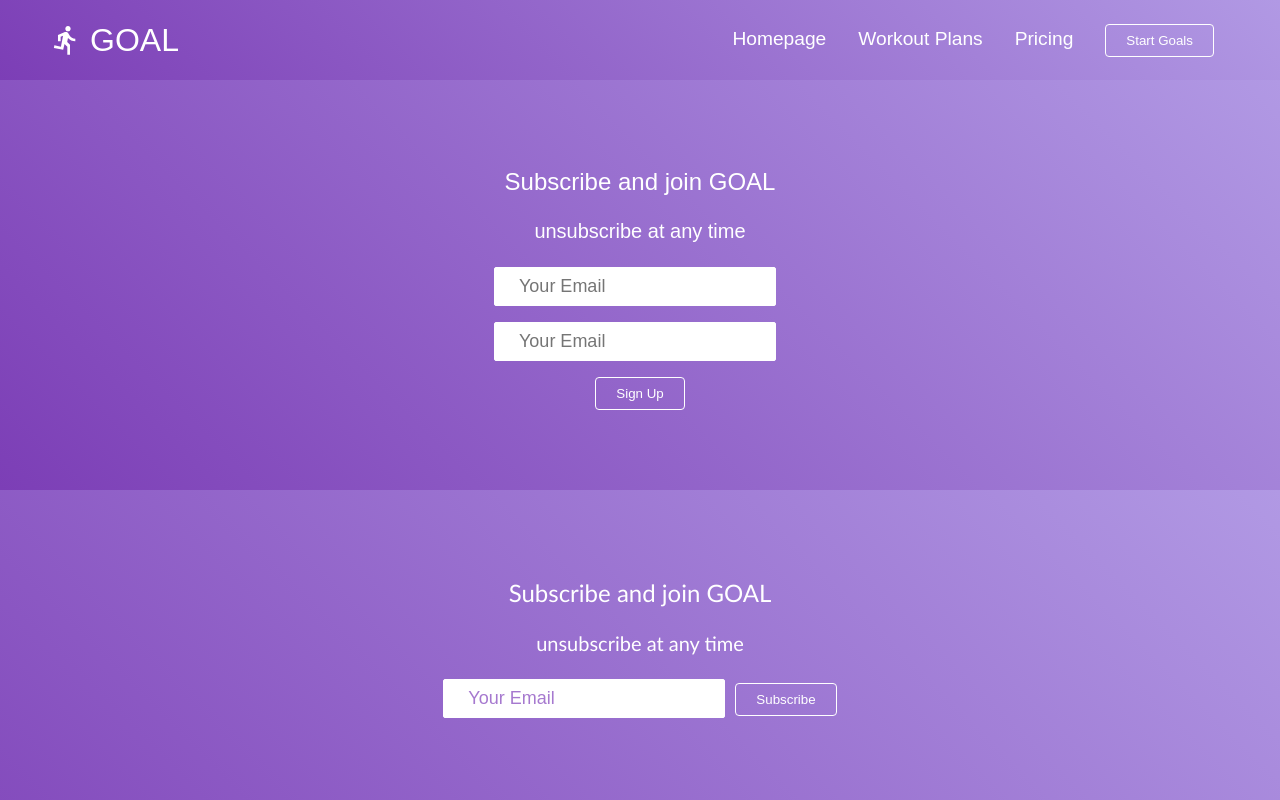
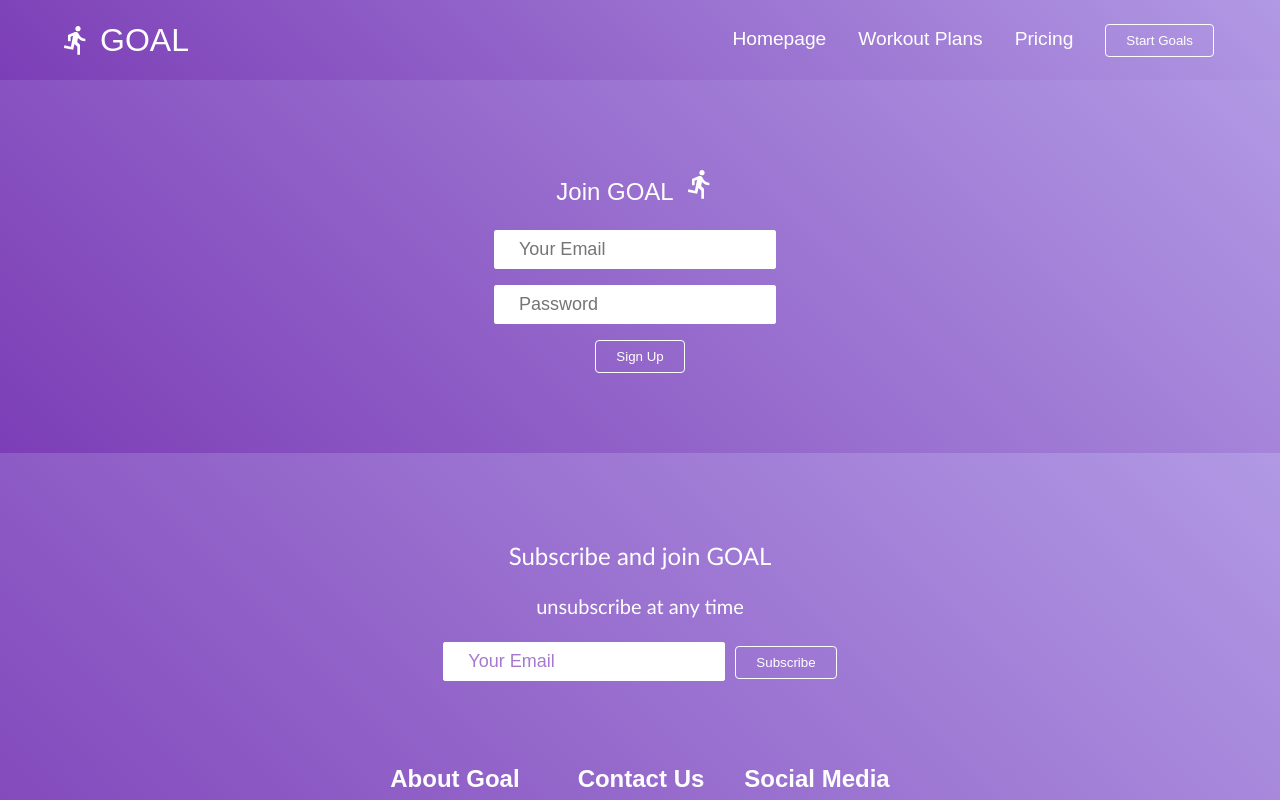
Before and after one commit to Coltthatcher/capstone, a React (Create React App) app: page /sign-up in a window 1280 px wide. Shown: the top 800 px of the page. Built offline with nearby package versions, Linux system fonts and the light colour scheme.

Commit message:
small edits in sigup

```diff
--- a/src/components/pages/HomePage/SignUp.css
+++ b/src/components/pages/HomePage/SignUp.css
@@ -43,3 +43,11 @@
   border: 1px solid #fff;
   float: left;
 }
+
+.navbar-icon {
+  color: #fff;
+  font-size: 2rem;
+  cursor: pointer;
+  align-items:flex-start;
+  margin-left: 10px;
+}
--- a/src/components/pages/HomePage/SignUp.js
+++ b/src/components/pages/HomePage/SignUp.js
@@ -1,7 +1,7 @@
 import React from 'react'
 import { Button } from "../../Button";
 import  './SignUp.css';
-
+import { MdDirectionsRun } from "react-icons/md";
 
 function SignUp() {
   return (
@@ -9,10 +9,8 @@ function SignUp() {
         <div className='sign-up-container'>
       <section className='sign-up-subscription'>
         <p className='sign-up-subscription-heading'>
-          Subscribe and join GOAL
-        </p>
-        <p className='sign-up-subscription-text'>
-          unsubscribe at any time
+          Join GOAL
+          <MdDirectionsRun className="navbar-icon" />
         </p>
         <div className='sign-up-areas'>
           <form>
@@ -27,13 +25,11 @@ function SignUp() {
               className='sign-up-input'
               name='email'
               type='email'
-              placeholder='Your Email'
+              placeholder='Password'
             />
-
             </div>
             <Button buttonStyle='btn--outline'>Sign Up</Button>
           </form>
-
         </div>
         </section>
         </div>
```
